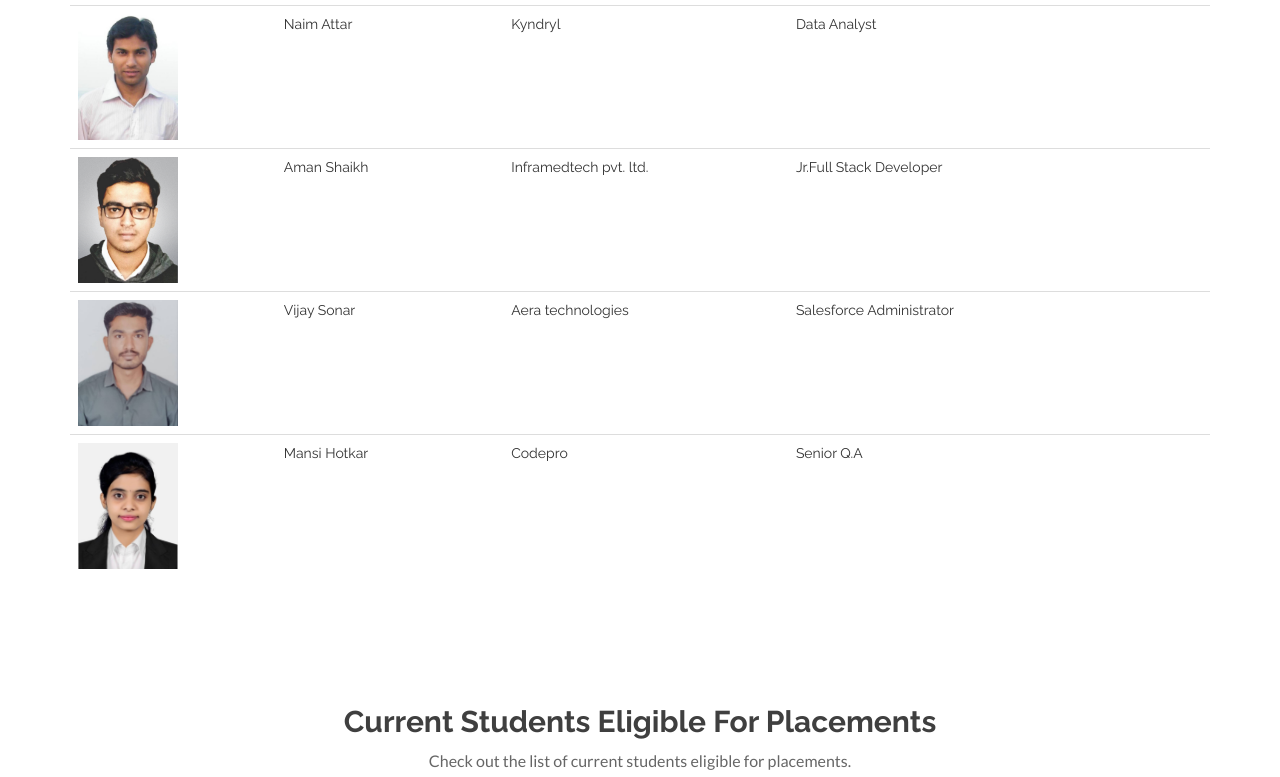
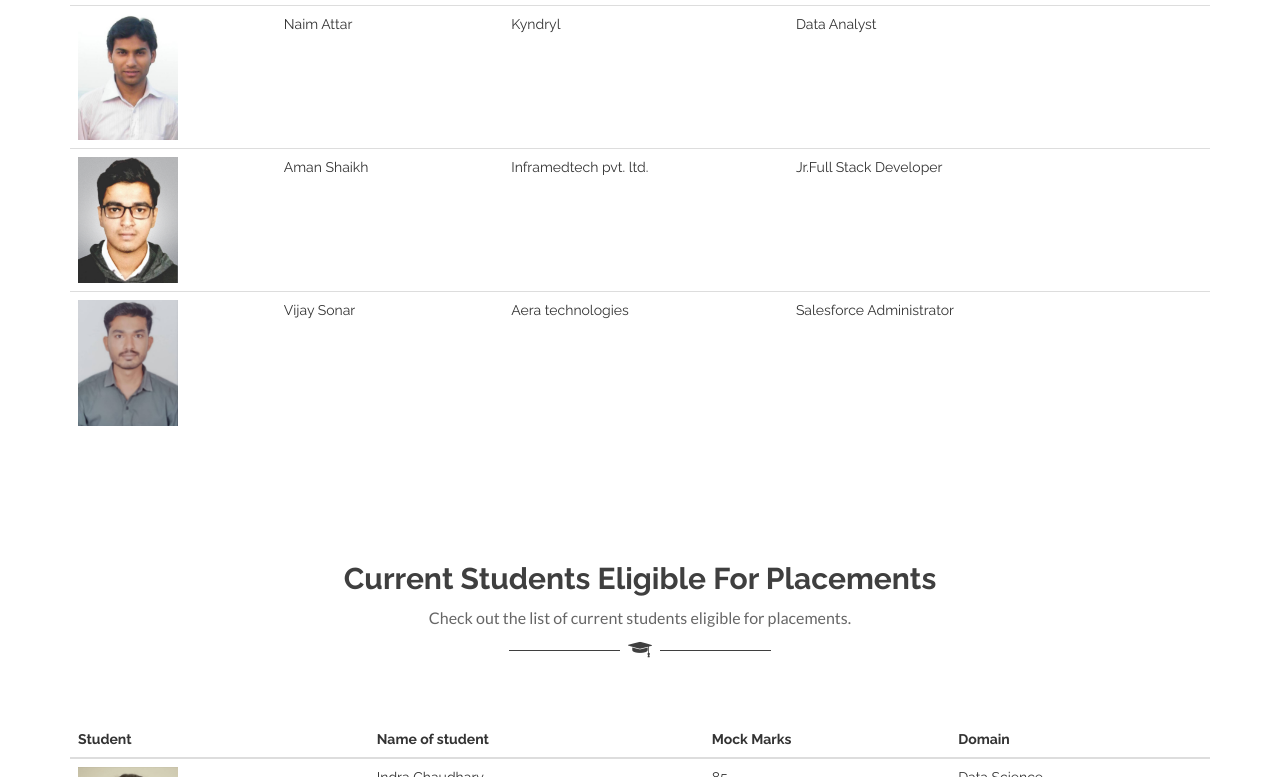
Before and after one commit to sharadkamble-sk/radiant-backup, a plain HTML site: page placements.html in a window 1280 px wide. Shown: the part 1748-2525 px from the top of the page. Drawn offline with Linux system fonts and the light colour scheme; files whose address does not match are found by name.

Commit message:
student deleted

```diff
--- a/placements.html
+++ b/placements.html
@@ -413,14 +413,6 @@
                                 <td>Aera technologies</td>
                                 <td>Salesforce Administrator </td>
                             </tr>
-                            <tr>
-                                <td><img src="images/placements/Shital kharade.jpg" alt="Student Photo" class="img-fluid"
-                                        width="100"></td>
-                                <td>Mansi Hotkar</td>
-                                <td>Codepro</td>
-                                <td>Senior Q.A </td>
-                            </tr>
-
                         </tbody>
                     </table>
                 </div>
```
